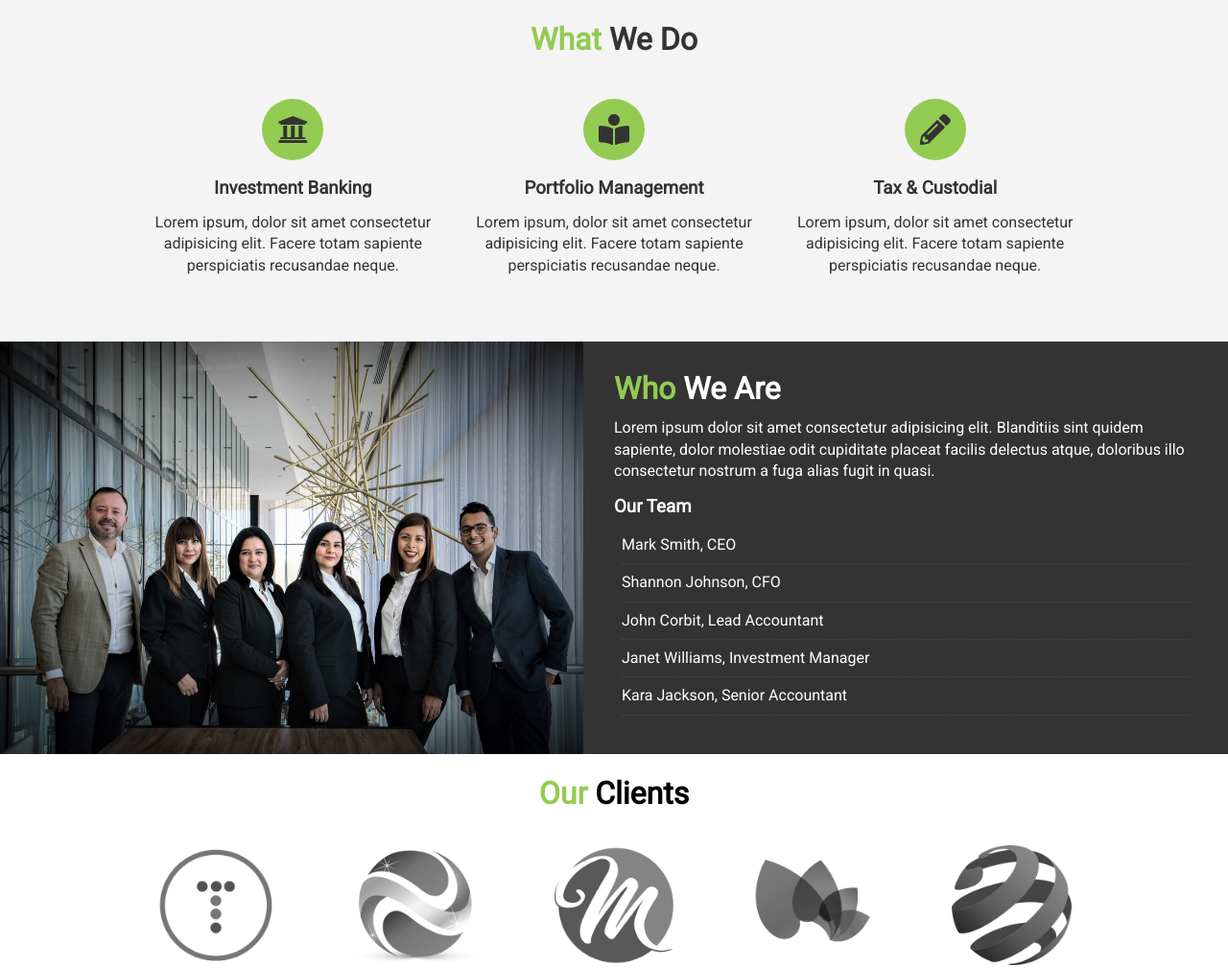
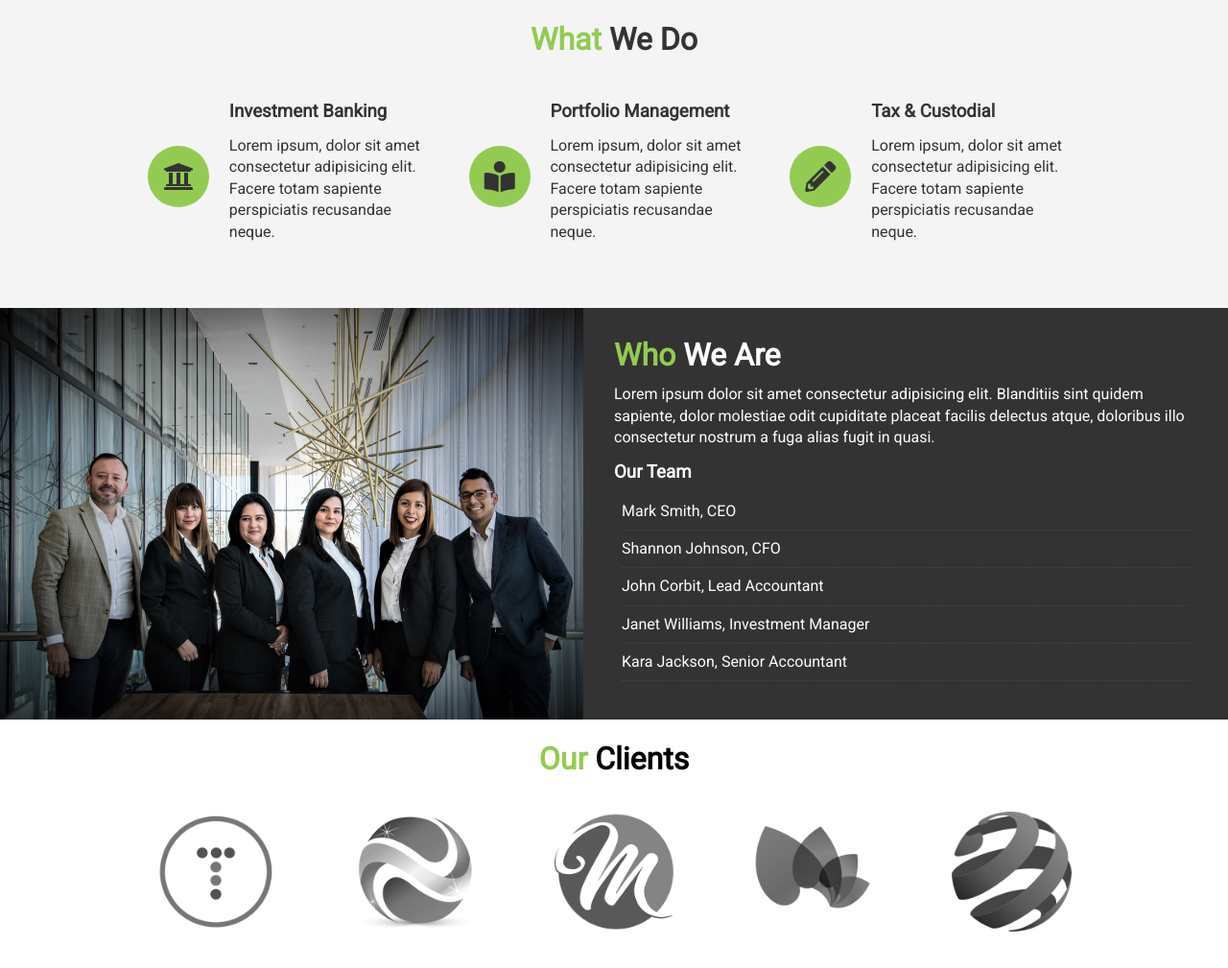
Before and after one commit to ccastell18/HTML-CSS, a plain HTML site: page edgeledger/index.html in a window 1280 px wide. Shown: the part 866-1875 px from the top of the page at 96% size. Drawn offline with nearby package versions, Linux system fonts and the light colour scheme; some packages are replaced by stand-ins of ours.

Commit message:
widescreen

```diff
--- a/edgeledger/css/fullscreen.css
+++ b/edgeledger/css/fullscreen.css
@@ -0,0 +1,16 @@
+/* align icon to left */
+#what .items .item{
+    display: flex;
+    text-align: left;
+}
+
+/* position icon */
+#what .items .item i{
+    margin-right: 1.3rem;
+    align-self: center;
+    margin-bottom: 0;
+}
+
+#contact .map{
+    flex: 2;
+}
--- a/edgeledger/css/mobile.css
+++ b/edgeledger/css/mobile.css
@@ -0,0 +1,17 @@
+#what .items{
+    display: block;
+    padding: 1rem;
+}
+
+/* align icon to left */
+#what .items .item{
+    display: flex;
+    text-align: left;
+}
+
+/* position icon */
+#what .items .item i{
+    margin-right: 1.3rem;
+    align-self: center;
+    margin-bottom: 0;
+}
--- a/edgeledger/index.html
+++ b/edgeledger/index.html
@@ -5,9 +5,10 @@
     <meta name="viewport" content="width=device-width, initial-scale=1.0">
     <meta http-equiv="X-UA-Compatible" content="ie=edge">
     <link rel="stylesheet" href="https://use.fontawesome.com/releases/v5.9.0/css/all.css" integrity="sha384-i1LQnF23gykqWXg6jxC2ZbCbUMxyw5gLZY6UiUS98LYV5unm8GWmfkIS6jqJfb4E" crossorigin="anonymous">
+    <link rel="stylesheet" href="css/style.css">
     <link rel="stylesheet" media="screen and (max-width: 768px)" href="css/mobile.css">
     <link rel="stylesheet" media="screen and (min-width: 1100px)" href="css/fullscreen.css">
-    <link rel="stylesheet" href="css/style.css">
+
 
     <title>Edgeledger Financial | Accounting & Investments</title>
 </head>
```
